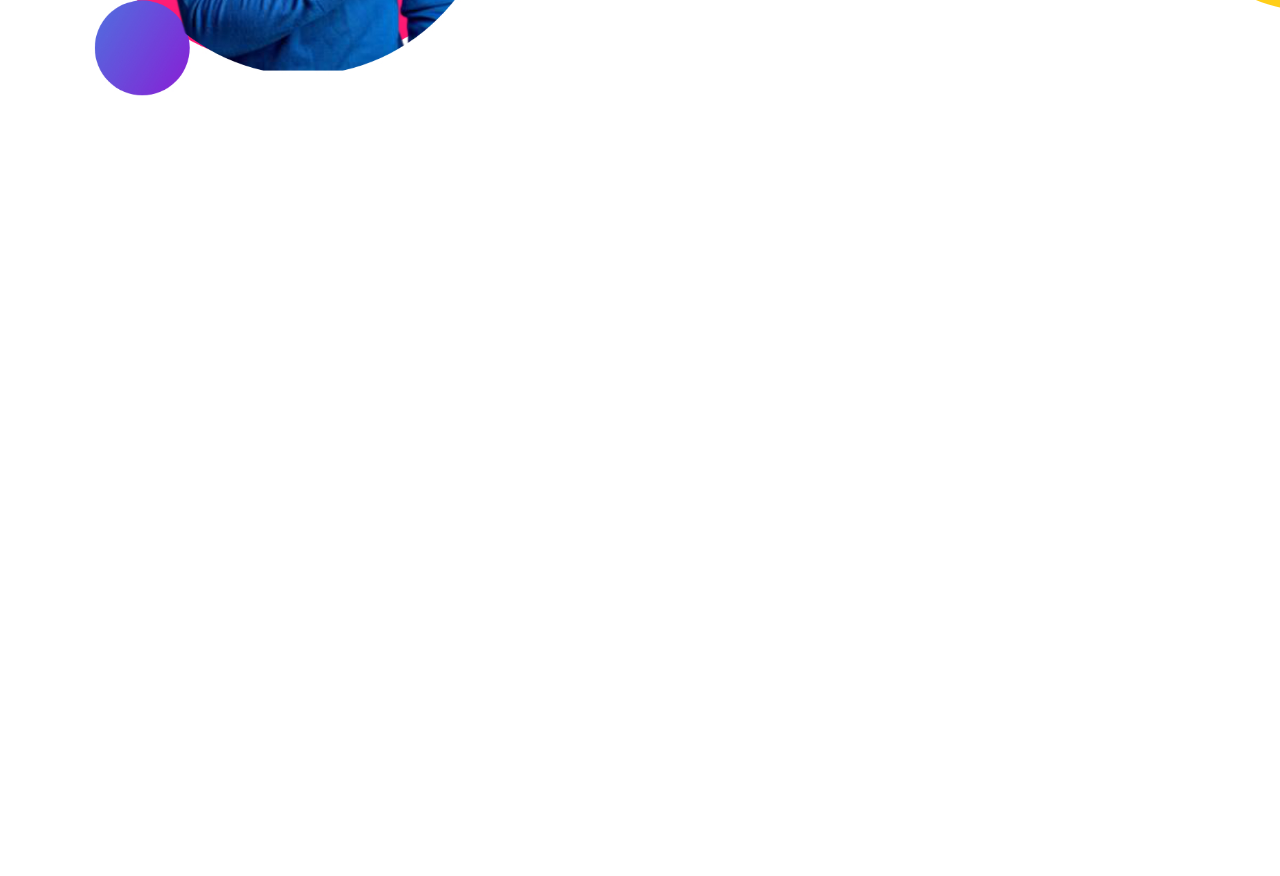
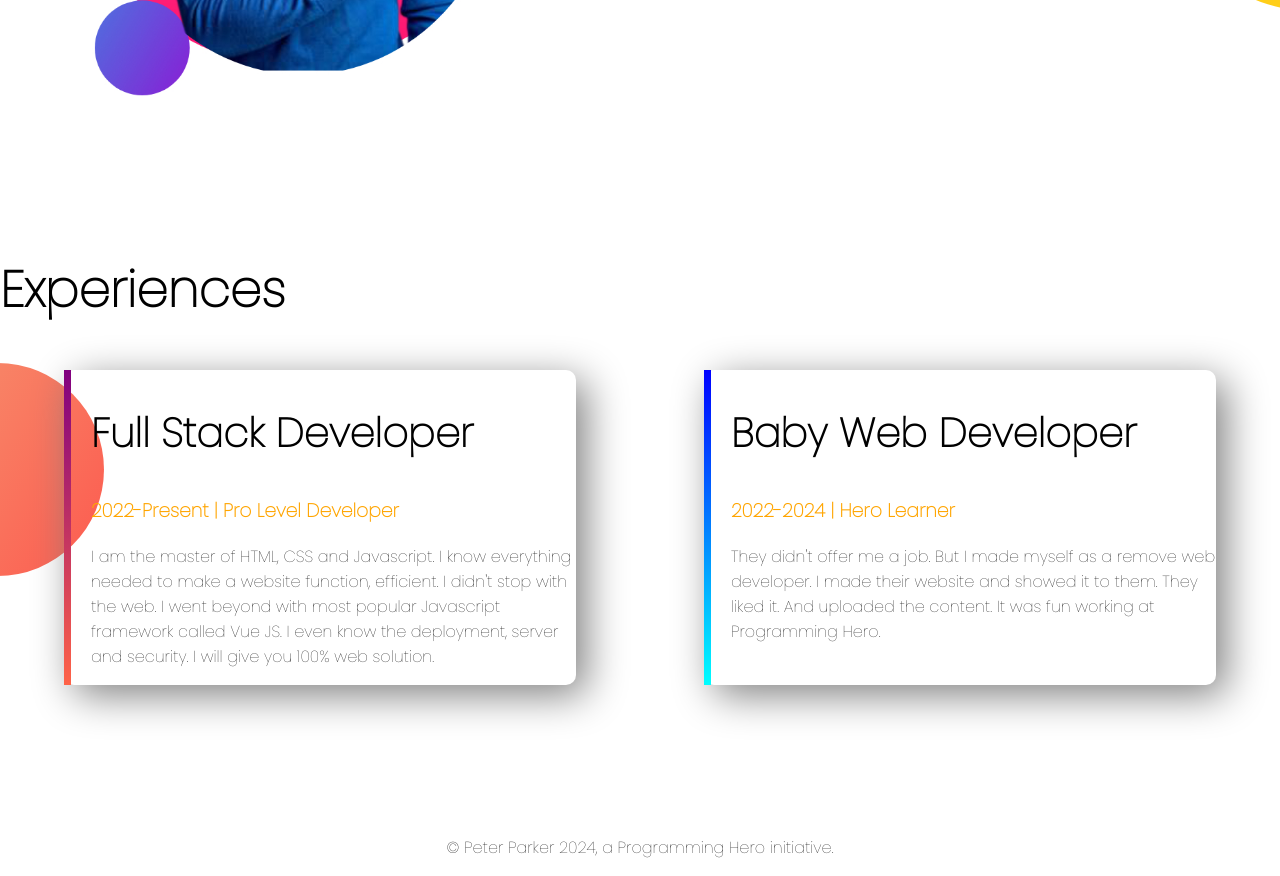
Before and after one commit to arobindo-88/developer-portfolio, a plain HTML site: page index.html in a window 1280 px wide. Shown: the part 1027-1903 px from the top of the page. Before the commit the page ends 1280 px from the top, so only its background shows below. Drawn offline with Linux system fonts and the light colour scheme.

Commit message:
experience and footer added

```diff
--- a/index.html
+++ b/index.html
@@ -13,7 +13,7 @@
 </head>
 
 <body>
-    <section class="top-banner">
+    <section class="top-banner flexible-container">
         <div class="half-width">
             <h1>Welcome To</h1>
             <h1><span class="orange-color">Arobindo Roy</span> World!</h1>
@@ -30,7 +30,7 @@
             <img src="images/my-bg.jpg" alt="">
         </div>
     </section>
-    <section class="dream-big">
+    <section class="dream-big flexible-container">
         <div class="half-width">
             <img src="images/my-bg2.jpg" alt="">
         </div>
@@ -43,6 +43,29 @@
             <a class="link-button" target="_blank" href="#">DOWNLOAD RESUME</a>
         </div>
     </section>
+    <section class="experience-area">
+        <h1>Experiences</h1>
+        <div class="flexible-container">
+            <div class="experience-item" id="full-stack-experience">
+                <h2>Full Stack Developer</h2>
+                <h3 class="orange-color">2022-Present | Pro Level Developer</h3>
+                <p>I am the master of HTML, CSS and Javascript. I know everything needed to make a website function,
+                    efficient. I didn't stop with the web. I went beyond with most popular Javascript framework called
+                    Vue
+                    JS. I even know the deployment, server and security. I will give you 100% web solution.</p>
+            </div>
+            <div class="experience-item" id="web-dev-experience">
+                <h2>Baby Web Developer</h2>
+                <h3 class="orange-color">2022-2024 | Hero Learner</h3>
+                <p>They didn't offer me a job. But I made myself as a remove web developer. I made their website and
+                    showed
+                    it to them. They liked it. And uploaded the content. It was fun working at Programming Hero.</p>
+            </div>
+        </div>
+    </section>
+    <footer>
+        <p>© Peter Parker 2024, a Programming Hero initiative.</p>
+    </footer>
 </body>
 
 </html>
--- a/style.css
+++ b/style.css
@@ -7,11 +7,15 @@ h1{
     font-size: 50px;
 }
 
+h2{
+    font-size: 40px;
+}
+
 .orange-color{
     color: orange;
 }
 
-section{
+.flexible-container{
     display: flex;
     margin-bottom: 150px;
 }
@@ -50,3 +54,34 @@ section{
 .dream-para{
     padding-right: 2%;
 }
+
+.experience-area{
+    background-image: url(images/exp-bg.png);
+    background-repeat: no-repeat;
+    background-position: left;
+}
+
+.experience-item{
+    width: 40%;
+    margin-left: 5%;
+    margin-right: 5%;
+    padding-left: 20px;
+    border-radius: 10px;
+    box-shadow: 10px 10px 40px gray;
+}
+
+#web-dev-experience{
+    border-left: 7px solid;
+    border-image: linear-gradient(blue, cyan);
+    border-image-slice: 1;
+}
+
+#full-stack-experience{
+    border-left: 7px solid;
+    border-image: linear-gradient(purple, tomato);
+    border-image-slice: 1;
+}
+
+footer p{
+    text-align: center;
+}
```
